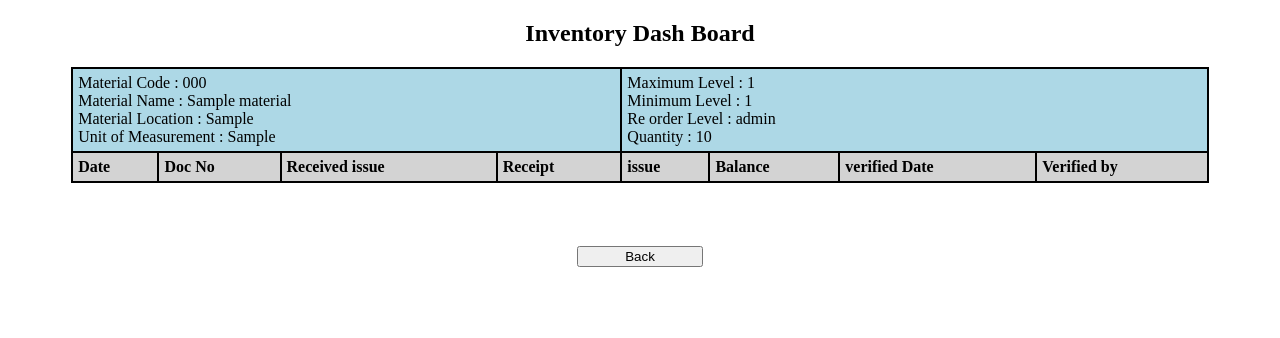
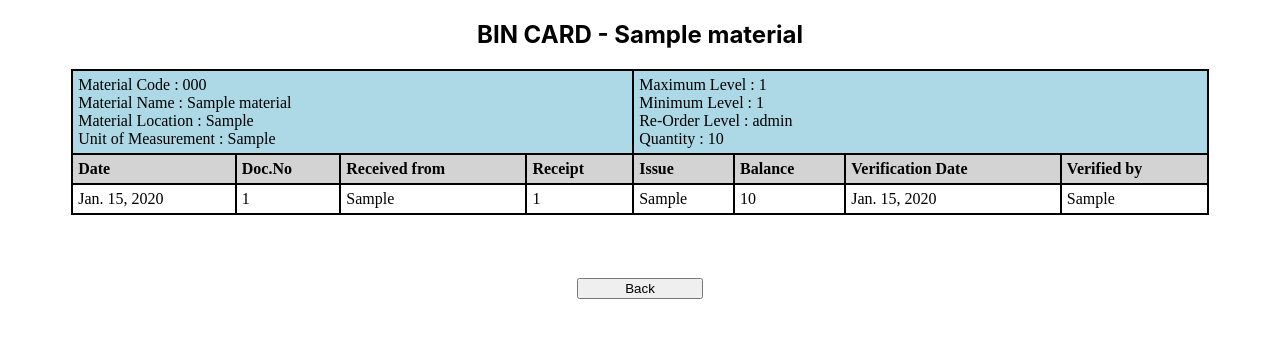
Before and after one commit to sandhya74/Python, a Django app: template myproject/blog/templates/main_list.html in a window 1280 px wide. Shown: the top 338 px of the page. Run offline with Django 3.2, Linux system fonts and the light colour scheme; tables that the repository leaves empty hold one stand-in row (values such as "Sample post"); the template is opened without the code that fills it: values that come from a table or form of the project are taken from there, most other values are stand-ins (such as "Sample title", 1, 10 or a date in 2020); parts of the project's set-up code (start-up, migrations or seed data) failed here and were passed over.

Commit message:
update few corrections

```diff
--- a/myproject/blog/models.py
+++ b/myproject/blog/models.py
@@ -13,14 +13,14 @@ class Materials(models.Model):
     Quantity=models.IntegerField(null=True,blank=True)
 
 
-class Transaction(models.Model):
+class Transact(models.Model):
     id=models.UUIDField(primary_key=True, default=uuid.uuid4, editable=False)
     transaction_type=models.CharField(max_length=20)
-    material_name=models.CharField(max_length=100)
+    material_code=models.ForeignKey(Materials,on_delete=models.CASCADE,default=1)
     date=models.DateField()
     doc_no=models.IntegerField(unique=True)
     received_from=models.CharField(max_length=200,null=True,blank=True)
-    # receipt_no=models.IntegerField()
+    receipt_no=models.IntegerField(default=0)
     issue=models.CharField(max_length=200,null=True,blank=True)
     balance=models.IntegerField()
     verification_date=models.DateField()
--- a/myproject/blog/templates/main_list.html
+++ b/myproject/blog/templates/main_list.html
@@ -17,12 +17,19 @@ th, td {
 </head>
 <body>
 
-<center><h2>Inventory Dash Board</h2></center>
+<center><h2 style="font-family: -apple-system,BlinkMacSystemFont,Segoe UI,Roboto,Helvetica Neue,Arial,sans-serif,Apple Color Emoji,Segoe UI Emoji,Segoe UI Symbol;
+  font-weight: bolder;">BIN CARD - {{material.Material_Name}}</h2></center>
+
+
+
+
 
 
 <table style="width:90%" style="font-weight: bold ;">
 
   <tr >
+
+
 
         <td colspan="4" style="background-color: lightblue;" >Material Code : {{material.Material_Code}}<br>
                         Material Name : {{material.Material_Name}} <br>
@@ -31,22 +38,40 @@ th, td {
         </td>
         <td colspan="4" style="background-color: lightblue;">Maximum Level : {{material.Maximum_Level}}<br>
                         Minimum Level : {{material.Minimum_Level}}<br>
-                        Re order Level : {{Re_order_Level}}<br>
+                        Re-Order Level : {{Re_order_Level}}<br>
                         Quantity : {{material.Quantity}}<br>
         </td>
   </tr>
 
   <tr style="background-color: lightgray;">
     <th>Date</th>
-    <th>Doc No</th>
-    <th>Received issue</th>
+    <th>Doc.No</th>
+    <th>Received from</th>
     <th>Receipt</th>
-    <th>issue</th>
+    <th>Issue</th>
     <th>Balance</th>
-    <th>verified Date</th>
+    <th>Verification Date</th>
     <th>Verified by</th>
   </tr>
+  <tbody>
+  {% for transact in transaction %}
+  <tr>
+    <td>{{transact.date}}</td>
+    <td>{{transact.doc_no}}</td>
+    <td>{{transact.received_from}}</td>
+    <td>{{transact.receipt_no}}</td>
+    {% if transact.issue == 'Null'%}
+    <td>-</td>
+    {% else %}
+    <td>{{transact.issue}}</td>
+    {% endif %}
+    <td>{{transact.balance}}</td>
+    <td>{{transact.verification_date}}</td>
+    <td>{{transact.verified_by}}</td>
 
+  </tr>
+  {% endfor %}
+</tbody>
 </table>
 
   <center><button type="button" onclick="Back()" style="width: 10%; margin-top: 5%;">Back</button></center>
--- a/myproject/blog/templates/material_list.html
+++ b/myproject/blog/templates/material_list.html
@@ -3,7 +3,8 @@
 
 <div class="card-body">
 
-    <h4 style="text-align: center;">Material List</h4>
+    <h4 style="text-align: center;font-family: -apple-system,BlinkMacSystemFont,Segoe UI,Roboto,Helvetica Neue,Arial,sans-serif,Apple Color Emoji,Segoe UI Emoji,Segoe UI Symbol;
+    font-weight: bolder;">Material List</h4>
     <table class="table">
         <thead>
             <tr>
@@ -14,7 +15,7 @@
                 <!-- <th scope="col">Unit of Measurement</th>
                 <th scope="col">Maximum Level</th>
                 <th scope="col">Minimum Level</th> -->
-                <th scope="col">Re order Level</th>
+                <th scope="col">Re-Order Level</th>
                 <th scope="col" style="display:none">Quantity</th>
                 <th scope="col">Action</th>
 
@@ -43,6 +44,7 @@
         </tbody>
     </table>
     <button type="button"><a  href="/create_material">Create</a></button>
+    <button type="button"><a  href="/master_page">Cancel</a></button>
 
 </div>
 {% endblock %}
```
Also changed, not shown: myproject/blog/templates/create_material.html (+7 -4 lines), myproject/blog/templates/master_page.html (+4 -3 lines), myproject/blog/views.py (+7 -4 lines).
